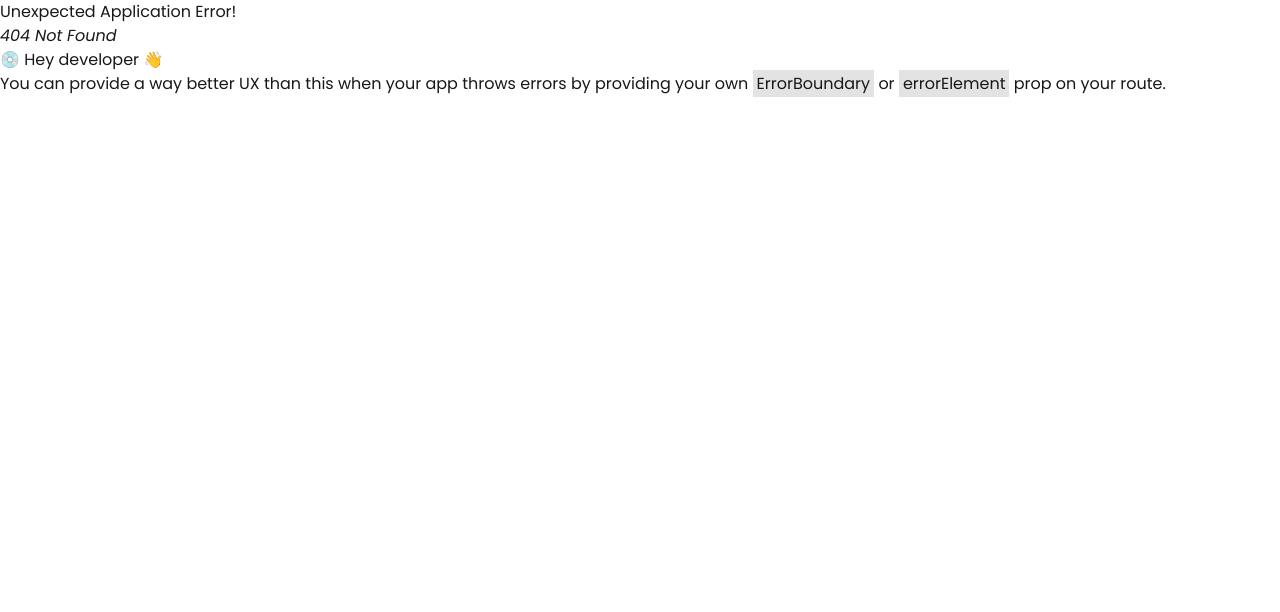
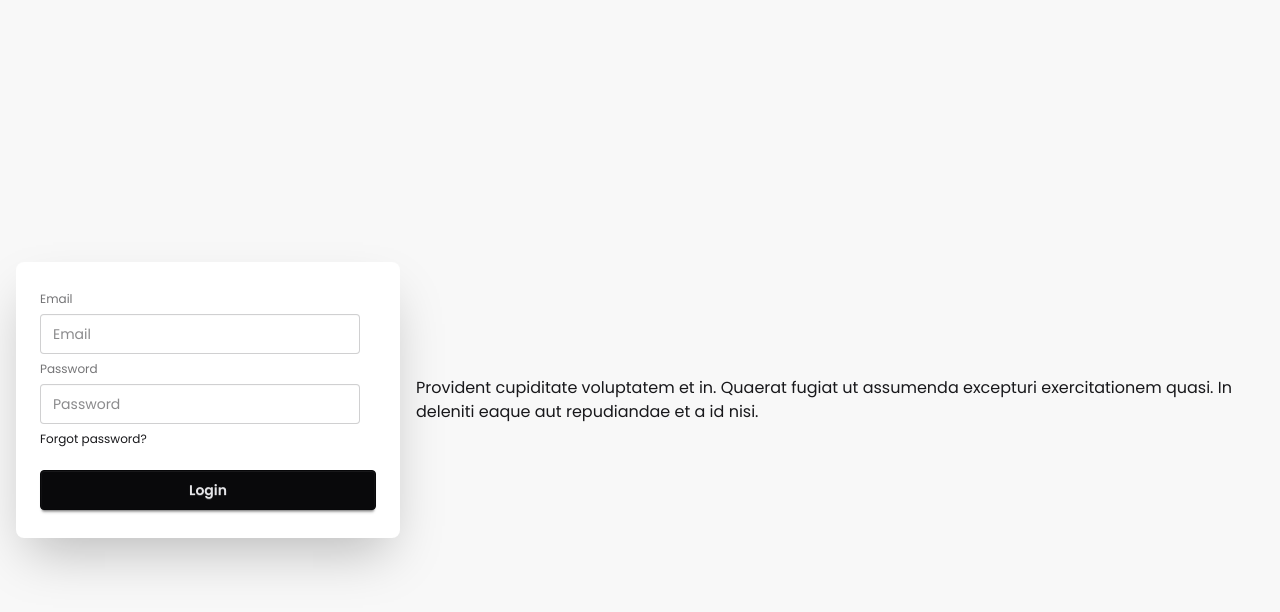
Before and after one commit to sahaantara-ops/Plate_Share_Client, a React (Vite) app: page /addposts in a window 1280 px wide. Before the commit this address had no page. Shown: the top 612 px of the page. Built offline with nearby package versions, Linux system fonts and the light colour scheme.

Commit message:
Added new order route

```diff
--- /dev/null
+++ b/src/Components/AddPosts/AddPosts.jsx
@@ -0,0 +1,34 @@
+import React from 'react';
+
+const AddPosts = () => {
+    return (
+
+
+
+        <div className="hero bg-base-200 min-h-screen">
+  <div className="hero-content flex-col lg:flex-row-reverse">
+    <div className="text-center lg:text-left">
+
+      <p className="py-6">
+        Provident cupiditate voluptatem et in. Quaerat fugiat ut assumenda excepturi exercitationem
+        quasi. In deleniti eaque aut repudiandae et a id nisi.
+      </p>
+    </div>
+    <div className="card bg-base-100 w-full max-w-sm shrink-0 shadow-2xl">
+      <div className="card-body">
+        <fieldset className="fieldset">
+          <label className="label">Email</label>
+          <input type="email" className="input" placeholder="Email" />
+          <label className="label">Password</label>
+          <input type="password" className="input" placeholder="Password" />
+          <div><a className="link link-hover">Forgot password?</a></div>
+          <button className="btn btn-neutral mt-4">Login</button>
+        </fieldset>
+      </div>
+    </div>
+  </div>
+</div>
+    );
+};
+
+export default AddPosts;
--- a/src/Components/Header/Header.jsx
+++ b/src/Components/Header/Header.jsx
@@ -16,6 +16,7 @@ const Header = () => {
 
             <li><button className="btn btn-dash"><Link to={"auth/signin"} className={({isActive}) => (isActive ? "text-blue-200" : "")}>SignIn</Link></button></li>
             <li><SearchBar></SearchBar></li>
+            <li><Link to={'/addposts'}>New Post</Link></li>
 
            </ul>
 
--- a/src/Components/Routers/Router.jsx
+++ b/src/Components/Routers/Router.jsx
@@ -2,7 +2,7 @@ import React from 'react';
 import { createBrowserRouter } from 'react-router';
 import HomeLayout from '../../Layouts/HomeLayout/HomeLayout';
 import Features from '../Features/Features';
-
+import AddPosts from '../AddPosts/AddPosts';
 import SignUp from '../../Pages/SignUp/SignUp';
 import SignIn from '../../Pages/SignIn/SignIn';
 import AuthLayout from '../../Layouts/AuthLayout/AuthLayout';
@@ -33,8 +33,8 @@ const Router = createBrowserRouter(
          ],
       },
        {
-         path: "/orders",
-         element: <h2>Orders Layout</h2>
+         path: "/addposts",
+         element:<AddPosts></AddPosts>
       },
 ]);
 export default Router;
--- a/src/Pages/SignIn/SignIn.jsx
+++ b/src/Pages/SignIn/SignIn.jsx
@@ -1,12 +1,16 @@
 import React from 'react';
 
 import { Link } from 'react-router';
-import { signInWithEmailAndPassword } from 'firebase/auth';
+import { signInWithEmailAndPassword, signInWithPopup, signOut } from 'firebase/auth';
 import { auth } from '../../Firebase/Firebase.config';
 import { toast } from 'react-toastify';
 import { IoEyeOff } from "react-icons/io5";
 import { FaEye } from "react-icons/fa";
 import { useState } from 'react';
+import { GoogleAuthProvider } from "firebase/auth";
+
+const googleProvider = new GoogleAuthProvider();
+
 
 const SignIn = () => {
 
@@ -18,11 +22,8 @@ const SignIn = () => {
         const password = e.target.password?.value;
         console.log('SignIn clicked',{email,password});
 
-    //     const handleGoogleSignIn = () => {
-    //     console.log('Google Sign-In clicked');
-    // };
 
-        signInWithEmailAndPassword(auth,email,password)
+          signInWithEmailAndPassword(auth,email,password)
             .then((res) =>{
             console.log(res);
             setUser(res.user);
@@ -33,6 +34,32 @@ const SignIn = () => {
             toast.error(error.message);
         });
     };
+       const handleGoogleSignin = () => {
+            signInWithPopup(auth, googleProvider)
+            .then((res) =>{
+            console.log(res);
+            setUser(res.user);
+            toast.success('User Sign in successfully');
+        })
+        .catch((error) =>{
+            console.log(error);
+            toast.error(error.message);
+        });
+    };
+
+
+    const handleSignOut= () =>{
+         signOut(auth)
+        .then(() =>{
+           toast.success('User Sign out successfully');
+           setUser(null);
+        })
+        .catch((error) =>{
+            console.log(error);
+            toast.error(error.message);
+        })
+    };
+
     console.log(user);
     return (
         <div className="flex justify-center items-center bg-base-200 mb-40">
@@ -45,7 +72,11 @@ const SignIn = () => {
       <div className="card-body">
        { user ? (<div className='text-center space-y-3'>
         <img src={user?.photoURL || "https://tse3.mm.bing.net/th/id/OIP.vWf_ciadzIXclB2o4YOFFQHaNL?cb=ucfimg2&ucfimg=1&rs=1&pid=ImgDetMain&o=7&rm=3"} className='w-20 h-20 rounded-full mx-auto' alt=""/>
-        <h2  className='text-xl font-semibold'>{user?.displayName}</h2>
+        <h2  className='text-xl font-semibold'>{user?.displayName}
+
+        </h2>
+        <p className='text-shadow-black'>{user?.email}</p>
+        <button onClick={handleSignOut} className="btn btn-neutral btn-dash"> Sign Out</button>
        </div>) : ( <form  onSubmit={handleSignIn}  className="form">
            <div>
                 <label className="block text-sm font-medium mb-1">Email</label>
@@ -83,7 +114,8 @@ const SignIn = () => {
             <span className='mx-2 text-gray-400 font-bold'>OR</span>
             <div className='h-px w-16 bg-amber-100 mt-2'></div>
           </div>
-          <button type='button' onClick={''} className="btn btn-outline btn-warning mt-4 ml-16 ">
+          <button type='button' onClick={handleGoogleSignin} className="btn btn-outline btn-warning mt-4
+           ml-16 ">
              <img
                   src="https://www.svgrepo.com/show/475656/google-color.svg"
                   alt="google"
```
